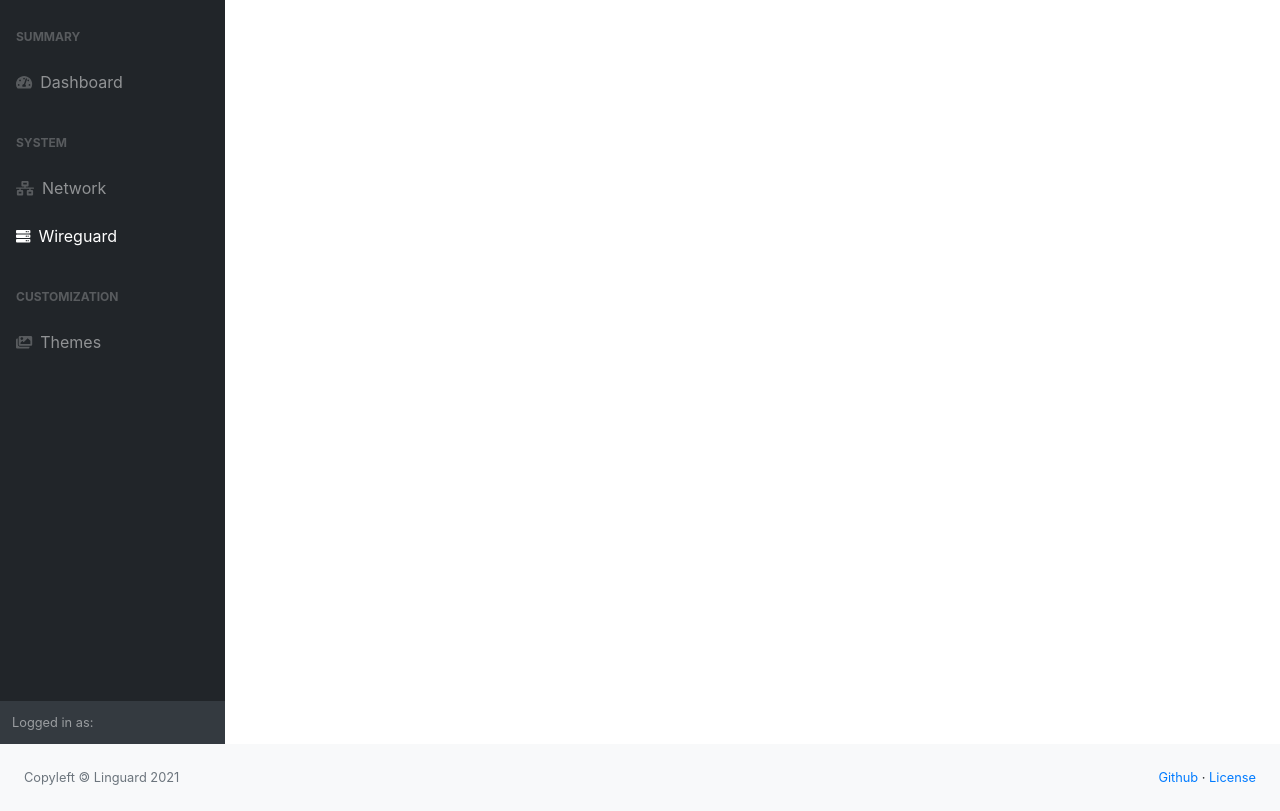
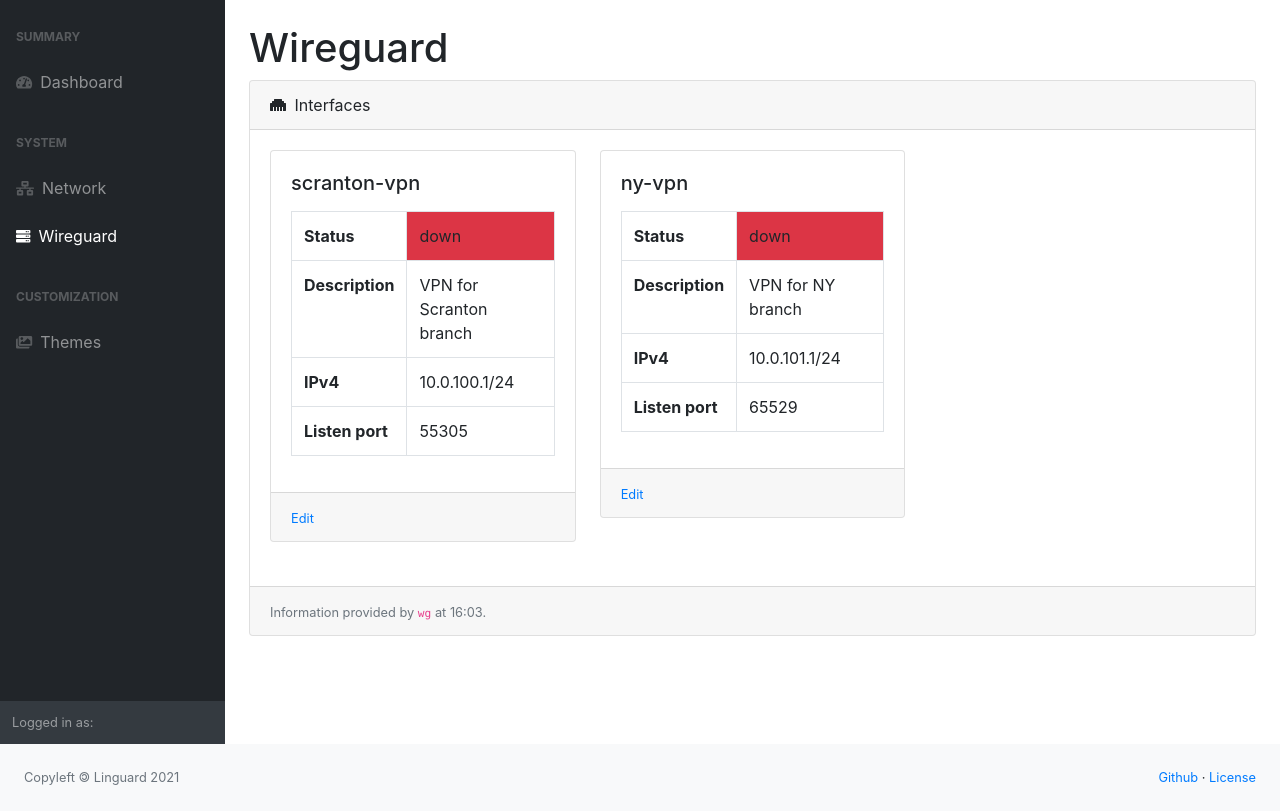
Before and after one commit to joseantmazonsb/linguard, a Flask app: page /wireguard in a window 1280 px wide. Shown: the part 56-867 px from the top of the page. Run offline with Flask 2, Linux system fonts and the light colour scheme; some libraries are stand-ins or nearby versions.

Commit message:
[WEB] Show wireguard interfaces summary at /wireguard
+ Also added links for editing interfaces

```diff
--- a/web/router.py
+++ b/web/router.py
@@ -2,7 +2,7 @@ from datetime import datetime
 
 from flask import Blueprint, abort
 
-from web.utils import get_all_interfaces, get_routing_table
+from web.utils import get_all_interfaces, get_routing_table, get_wg_interfaces_summary
 from core.wireguard.server import Server
 from web.controller import Controller
 from web.static.assets.resources import EMPTY_FIELD
@@ -59,8 +59,12 @@ def network():
 
 @router.route("/wireguard")
 def wireguard():
+    interfaces = get_wg_interfaces_summary(wg_bin=router.server.wg_bin, interfaces=router.server.interfaces.values())
     context = {
-        "title": "Wireguard"
+        "title": "Wireguard",
+        "interfaces": interfaces,
+        "last_update": datetime.now().strftime("%H:%M"),
+        "EMPTY_FIELD": EMPTY_FIELD
     }
     return Controller("web/wireguard.html", **context).load()
 
--- a/web/templates/web/network.html
+++ b/web/templates/web/network.html
@@ -3,7 +3,7 @@
 {% block content %}
     <main>
         <div class="container-fluid">
-            <h1 class="mt-4">Network</h1>
+            <h1 class="mt-4">{{ title }}</h1>
             <div class="card mb-4">
                 <div class="card-header">
                     <i class="fas fa-ethernet mr-1"></i>
@@ -52,7 +52,7 @@
                                     </div>
                                     {% if iface.editable == True %}
                                         <div class="card-footer">
-                                          <small><a href="#">Edit</a></small>
+                                          <small><a href="wireguard/interfaces/{{ iface.name }}">Edit</a></small>
                                         </div>
                                     {% endif %}
                                 </div>
--- a/web/templates/web/wireguard.html
+++ b/web/templates/web/wireguard.html
@@ -1,5 +1,75 @@
 {% extends "web/web-main.html" %}
 
 {% block content %}
-
+    <main>
+        <div class="container-fluid">
+            <h1 class="mt-4">{{ title }}</h1>
+            <div class="card mb-4">
+                <div class="card-header">
+                    <i class="fas fa-ethernet mr-1"></i>
+                    Interfaces
+                </div>
+                <div class="card-body">
+                    <div class="row row-cols-2 row-cols-md-3">
+                        {% for iface in interfaces.values() %}
+                            <div class="col mb-4">
+                                <div class="card">
+                                    <div class="card-body">
+                                        <h5 class="card-title mb-3">{{ iface.name }}</h5>
+                                        <div class="table-responsive">
+                                            <table class="table table-bordered">
+                                                <tbody>
+                                                    <tr>
+                                                        <th>Status</th>
+                                                        {% if iface.status == "up" %}
+                                                            {% set status_color = "bg-success" %}
+                                                        {% elif iface.status == "down" %}
+                                                            {% set status_color = "bg-danger" %}
+                                                        {% else %}
+                                                            {% set status_color = "bg-warning" %}
+                                                        {% endif %}
+                                                        <td class="{{ status_color }}"> {{ iface.status }}</td>
+                                                    </tr>
+                                                    <tr>
+                                                        <th>Description</th>
+                                                        {% if iface.description %}
+                                                            <td>{{ iface.description }}</td>
+                                                        {% else %}
+                                                            <td>{{ EMPTY_FIELD | safe }}</td>
+                                                        {% endif %}
+                                                    </tr>
+                                                    <tr>
+                                                        <th>IPv4</th>
+                                                        {% if iface.ipv4 %}
+                                                            <td>{{ iface.ipv4 }}</td>
+                                                        {% else %}
+                                                            <td>{{ EMPTY_FIELD | safe }}</td>
+                                                        {% endif %}
+                                                    </tr>
+                                                    <tr>
+                                                        <th>Listen port</th>
+                                                        {% if iface.port %}
+                                                            <td>{{ iface.port }}</td>
+                                                        {% else %}
+                                                            <td>{{ EMPTY_FIELD | safe }}</td>
+                                                        {% endif %}
+                                                    </tr>
+                                                </tbody>
+                                            </table>
+                                        </div>
+                                    </div>
+                                    <div class="card-footer">
+                                      <small><a href="wireguard/interfaces/{{ iface.name }}">Edit</a></small>
+                                    </div>
+                                </div>
+                            </div>
+                        {% endfor %}
+                    </div>
+                </div>
+                <div class="card-footer">
+                  <small class="text-muted">Information provided by <code>wg</code> at {{ last_update }}.</small>
+                </div>
+            </div>
+        </div>
+    </main>
 {% endblock %}
--- a/web/utils.py
+++ b/web/utils.py
@@ -5,6 +5,7 @@ import json
 from flask import templating
 
 from core.utils import run_os_command
+from core.wireguard.interface import Interface
 from web.static.assets.resources import APP_NAME, EMPTY_FIELD
 
 
@@ -41,7 +42,7 @@ def list_to_str(_list: list) -> str:
 ###########
 
 
-def get_all_interfaces(wg_bin: str, wg_interfaces: list) -> Dict[str, Dict[str, Any]]:
+def get_all_interfaces(wg_bin: str, wg_interfaces: List[Interface]) -> Dict[str, Dict[str, Any]]:
     interfaces = get_system_interfaces()
     for iface in wg_interfaces:
         if iface.name not in interfaces:
@@ -108,3 +109,24 @@ def get_routing_table() -> List[Dict[str, Any]]:
             elif value is list:
                 entry[key] = list_to_str(value)
     return table
+
+
+#############
+# Wireguard #
+#############
+
+def get_wg_interfaces_summary(wg_bin: str, interfaces: List[Interface]) -> Dict[str, Dict[str, Any]]:
+    dct = {}
+    for iface in interfaces:
+        if run_os_command(f"{wg_bin} show {iface.name}").successful:
+            status = "up"
+        else:
+            status = "down"
+        dct[iface.name] = {
+            "name": iface.name,
+            "description": iface.description,
+            "ipv4": iface.ipv4_address,
+            "port": iface.listen_port,
+            "status": status
+        }
+    return dct
```
